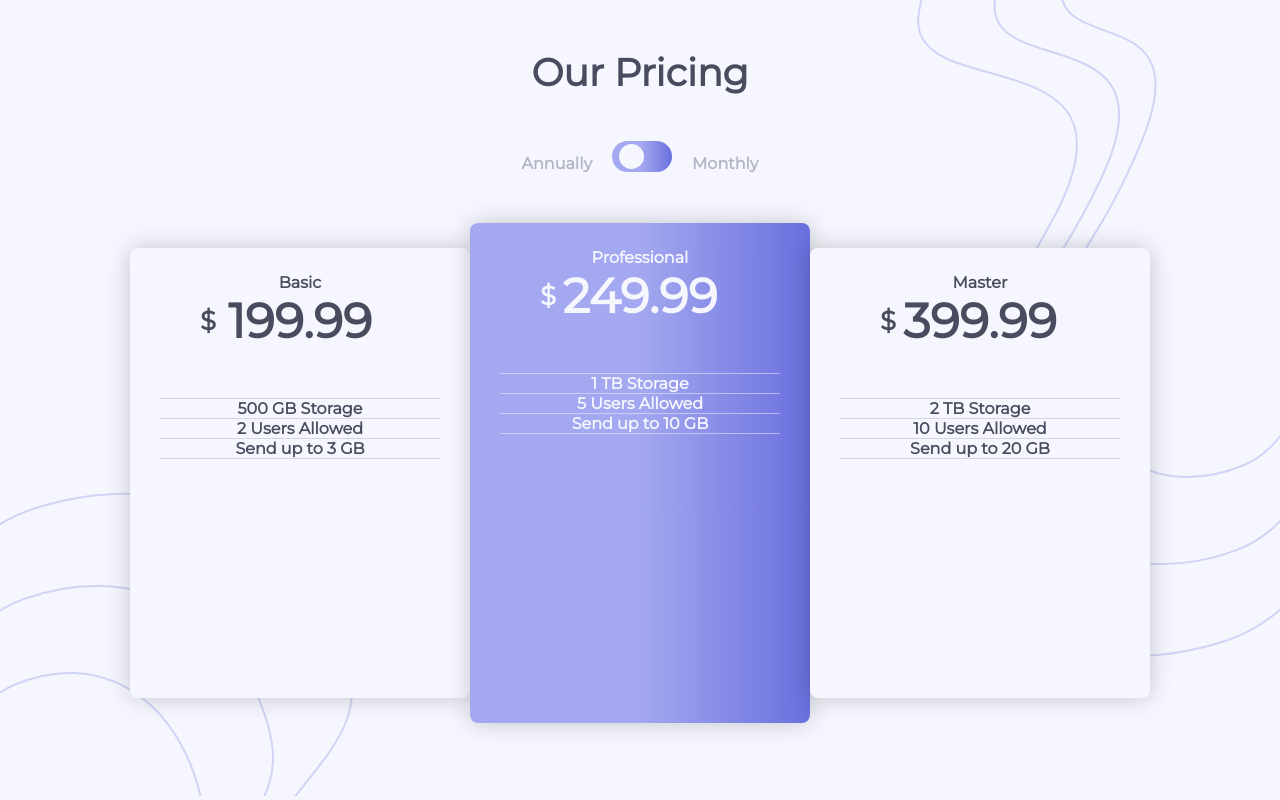
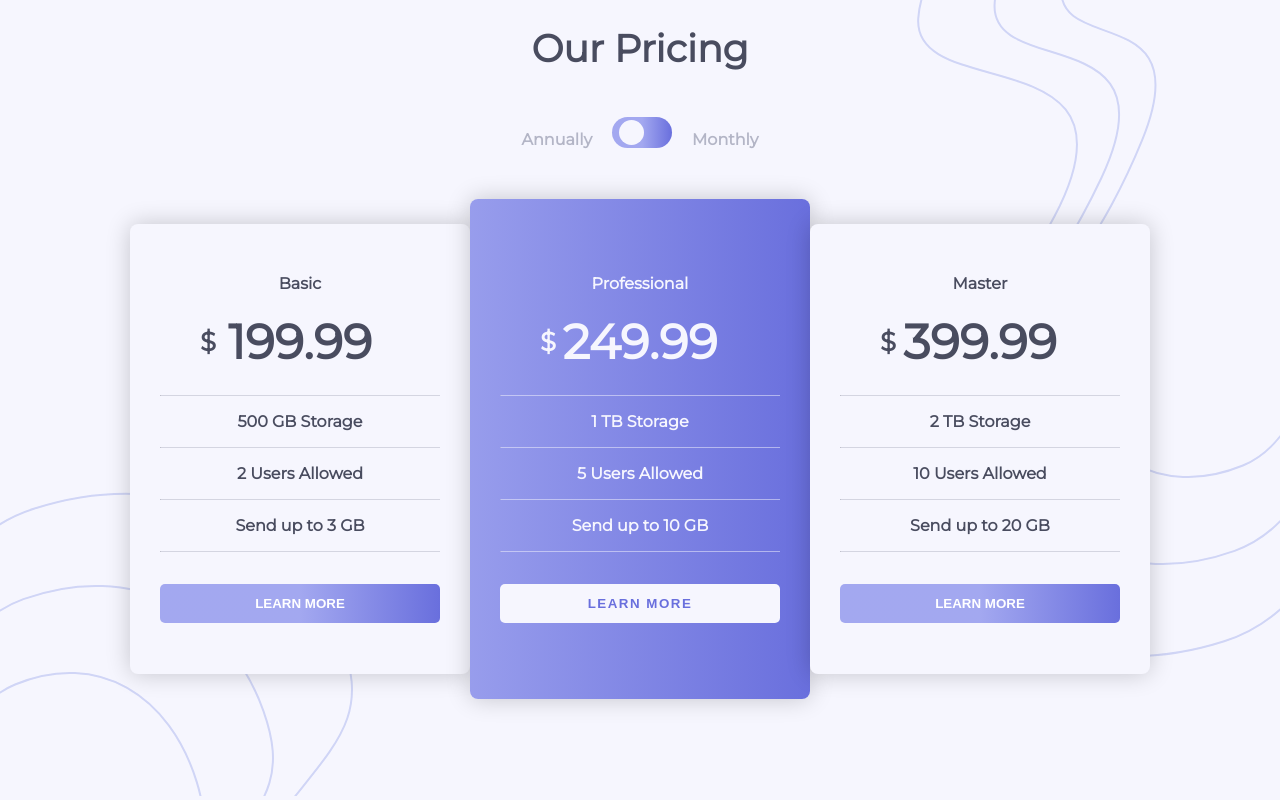
Before and after one commit to PedroLealLopes/pricing-component-with-toggle-master, a React (Create React App) app: page / in a window 1280 px wide. Built offline with nearby package versions, Linux system fonts and the light colour scheme.

Commit message:
feat: overall desktop done

```diff
--- a/src/components/Card.js
+++ b/src/components/Card.js
@@ -1,18 +1,53 @@
-import React from 'react';
+import React from 'react'
 
 const Card = (props) => {
   return (
     <div className={props.isMain ? 'card card-main' : 'card'}>
-      {props.header}
+      <div className={props.isMain ? 'card-header-main' : 'card-header'}>
+        {props.header}
+      </div>
       <div className='card-price'>
-        <span className="card-price-dollar">$</span>{props.isMonthly ? props.price.monthly : props.price.annually}
+        <span className='card-price-dollar'>$</span>
+        {props.isMonthly ? props.price.monthly : props.price.annually}
       </div>
-      <div className="card-info-container">
-        <div className={props.isMain ? 'card-info-main' : 'card-info'}>{props.row1}</div>
-        <div className="card-info-middle">{props.row2}</div>
-        <div className={props.isMain ? 'card-info-main' : 'card-info'}>{props.row3}</div>
+
+      <div className='card-info-container'>
+        <div>
+          <hr
+            className={
+              props.isMain ? 'card-info-seperator-main' : 'card-info-seperator'
+            }
+          />
+          <div className='card-info'>{props.row1}</div>
+          <hr
+            className={
+              props.isMain ? 'card-info-seperator-main' : 'card-info-seperator'
+            }
+          />
+        </div>
+        <div>
+          <div className='card-info'>{props.row2}</div>
+        </div>
+        <div>
+          <hr
+            className={
+              props.isMain ? 'card-info-seperator-main' : 'card-info-seperator'
+            }
+          />
+          <div className='card-info'>{props.row3}</div>
+          <hr
+            className={
+              props.isMain ? 'card-info-seperator-main' : 'card-info-seperator'
+            }
+          />
+        </div>
       </div>
-    </div>);
+
+      <button className={props.isMain ? 'btn btn-main' : 'btn'}>
+        LEARN MORE
+      </button>
+    </div>
+  )
 }
 
-export default Card;
+export default Card
--- a/src/index.css
+++ b/src/index.css
@@ -1,9 +1,16 @@
 @import url('https://fonts.googleapis.com/css2?family=Montserrat&display=swap');
 
 :root {
-  --main-bg-color: linear-gradient(90deg,
-      hsl(236, 72%, 79%) 50%,
-      hsl(237, 63%, 64%) 100%);
+  --main-bg-color: linear-gradient(
+    90deg,
+    hsl(236, 72%, 79%) 50%,
+    hsl(237, 63%, 64%) 100%
+  );
+  --main-bg-color-card: linear-gradient(
+    90deg,
+    hsl(236, 72%, 79%) -25%,
+    hsl(237, 63%, 64%) 100%
+  );
   --gray-blue-100: hsl(240, 78%, 98%);
   --gray-blue-200: hsl(234, 14%, 74%);
   --gray-blue-300: hsl(233, 13%, 49%);
@@ -32,7 +39,7 @@
 .pricing-header-container {
   display: grid;
   place-items: center;
-  margin-top: 4%;
+  margin-top: 2%;
 }
 
 .pricing-header-title {
@@ -91,25 +98,37 @@ button:focus {
   padding: 25px 30px;
   color: var(--gray-blue-400);
   background-color: var(--gray-blue-100);
-  border-radius: .5rem;
+  border-radius: 0.5rem;
   min-width: 280px;
   -webkit-box-shadow: 0px 0px 25px 0px rgba(0, 0, 0, 0.2);
   -moz-box-shadow: 0px 0px 25px 0px rgba(0, 0, 0, 0.2);
   box-shadow: 0px 0px 25px 0px rgba(0, 0, 0, 0.2);
+  /* max-height: 400px; */
   max-height: 400px;
   margin-top: 25px;
+  margin-bottom: 2rem;
 }
 
 .card-main {
-  background: var(--main-bg-color);
+  background: var(--main-bg-color-card);
   color: var(--gray-blue-100);
   min-height: 450px;
   margin-top: 0;
 }
 
+.card-header {
+  margin-top: 25px;
+}
+
+.card-header-main {
+  margin-top: 50px;
+}
+
 .card-price {
   position: relative;
   font-size: 48px;
+  margin-top: 20px;
+  font-weight: bolder;
 }
 
 .card-price-dollar {
@@ -121,19 +140,45 @@ button:focus {
   right: 80%;
 }
 
+.card-info-container {
+  margin-top: 1.5rem;
+}
 
-.card-info-container {
-  margin-top: 3rem;
+.card-info-seperator {
+  border-color: var(--gray-blue-hr);
+  border-top: 0.5px;
+}
+
+.card-info-seperator-main {
+  border-color: var(--gray-blue-hr-main);
+  border-top: 0.5px;
 }
 
 .card-info {
-  border-top: 0.5px solid var(--gray-blue-hr);
-  border-bottom: 0.5px solid var(--gray-blue-hr);
+  margin-top: 1rem;
+  margin-bottom: 1rem;
 }
 
-.card-info-main {
-  border-top: 0.5px solid var(--gray-blue-hr-main);
-  border-bottom: 0.5px solid var(--gray-blue-hr-main);
+.btn {
+  width: 100%;
+  padding: 12px 25px;
+  margin-top: 1.5rem;
+  border-radius: 5px;
+  border: none;
+  font-weight: bold;
+  background: var(--main-bg-color);
+  color: white;
+  cursor: pointer;
 }
 
-.card-info-middle {}
+.btn-main {
+  background: var(--gray-blue-100);
+  color: hsl(237, 63%, 64%);
+  letter-spacing: 1.5px;
+}
+
+.btn:active {
+  background: rgba(0, 0, 0, 0);
+  color: hsl(237, 63%, 64%);
+  border: 2px solid hsl(237, 63%, 64%);
+}
```
